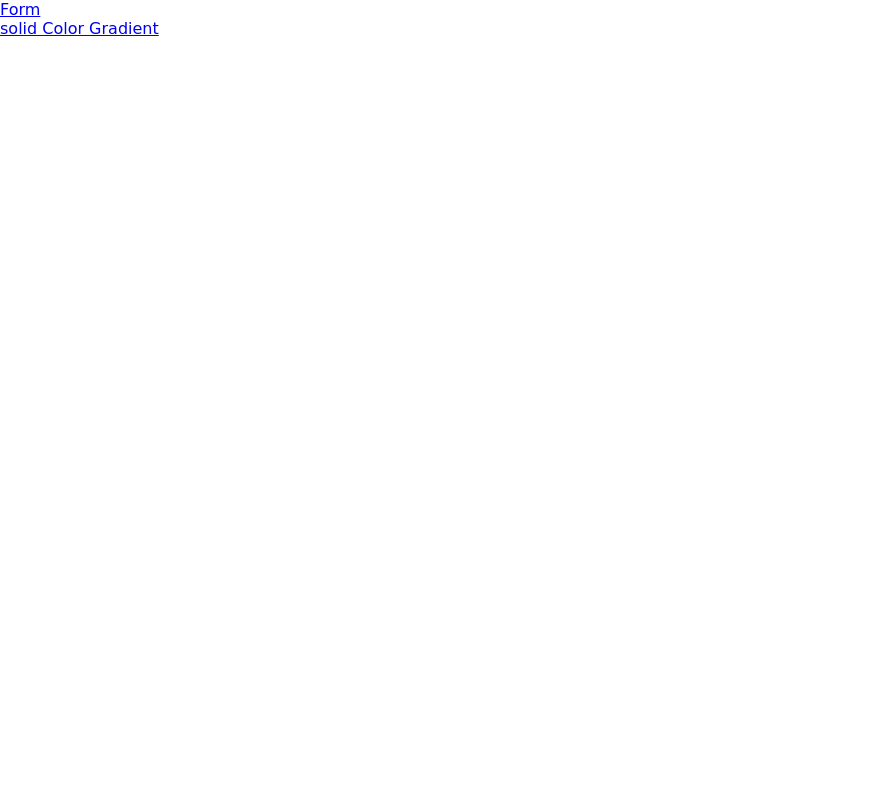
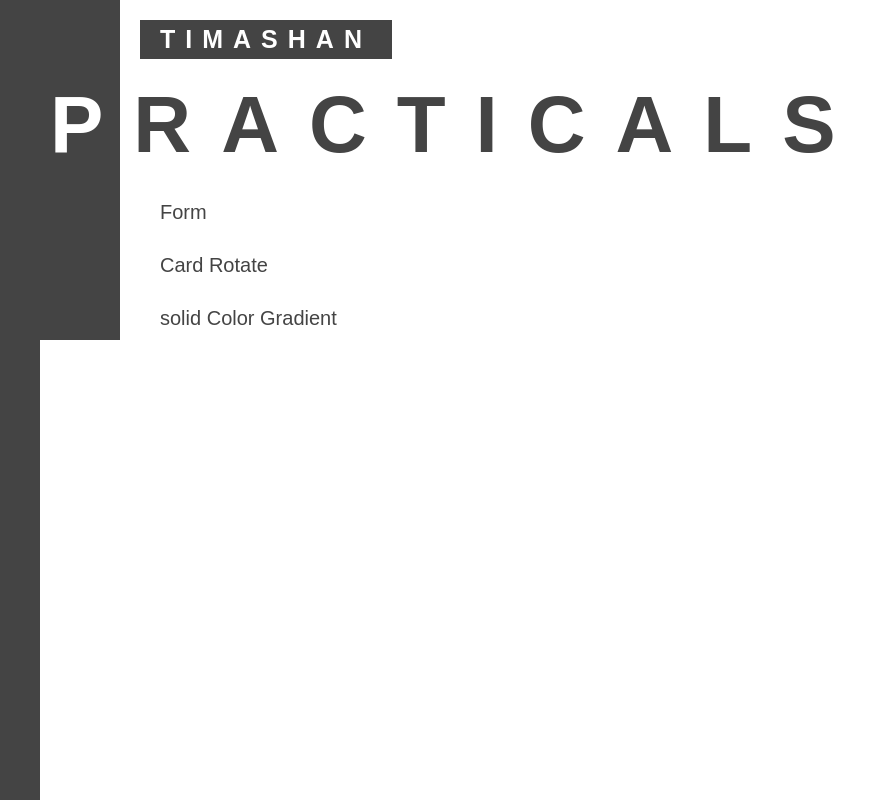
Before and after one commit to timashan/practical, a website: page index.html in a window 1280 px wide. Shown: the whole page, without its empty margins (0-896 px from the left). Drawn offline with Linux system fonts and the light colour scheme.

Commit message:
main page

```diff
--- a/index.html
+++ b/index.html
@@ -8,7 +8,29 @@
     <title>Practical</title>
   </head>
   <body>
-    <a href="htmlCss/form/">Form</a>
-    <a href="htmlCss/solidColorGradient/">solid Color Gradient</a>
+    <main>
+      <header class="header">
+        <h2 class="heading-secondary">Timashan</h2>
+        <h1 class="heading-primary">practicals</h1>
+      </header>
+
+      <div class="practical u__margin-left--small">
+        <ul class="practical__list">
+          <li class="practical__item">
+            <a class="practical__link" href="htmlCss/form/">Form</a>
+          </li>
+          <li class="practical__item">
+            <a class="practical__link" href="htmlCss/cardRotate/"
+              >Card Rotate</a
+            >
+          </li>
+          <li class="practical__item">
+            <a class="practical__link" href="htmlCss/solidColorGradient/"
+              >solid Color Gradient</a
+            >
+          </li>
+        </ul>
+      </div>
+    </main>
   </body>
 </html>
--- /dev/null
+++ b/main.scss
@@ -0,0 +1,102 @@
+*,
+*::after,
+*::before {
+  margin: 0;
+  padding: 0;
+  box-sizing: inherit;
+}
+
+html {
+  font-size: 62.5%;
+}
+
+$color-dark: #444;
+$color-white: #fff;
+
+body {
+  font-family: sans-serif;
+  box-sizing: border-box;
+
+  font-size: 2rem;
+  color: $color-dark;
+  min-height: 100vh;
+  border-left: 4rem solid $color-dark;
+}
+
+main {
+  border-left: 8rem solid $color-dark;
+}
+
+.u__margin-top--small {
+  margin-top: 2rem;
+}
+
+.u__margin-left--small {
+  margin-left: 2rem;
+}
+
+.u__margin-left--medium {
+  margin-left: 4rem;
+}
+
+.u__margin-bottom--medium {
+  margin-left: 4rem;
+}
+
+.heading-primary {
+  font-size: 8rem;
+  text-transform: uppercase;
+  letter-spacing: 3rem;
+  margin-bottom: 2rem;
+  transform: translateX(-7rem);
+
+  &::first-letter {
+    color: $color-white;
+  }
+}
+
+.heading-secondary {
+  margin: 2rem;
+  padding: 0.5rem 2rem;
+  font-size: 2.5rem;
+  text-transform: uppercase;
+  background-color: $color-dark;
+  letter-spacing: 1rem;
+  display: inline-block;
+  color: $color-white;
+}
+
+.practical {
+  &__list {
+    list-style: none;
+  }
+
+  &__item {
+    &:not(:last-child) {
+      margin-bottom: 1rem;
+    }
+  }
+
+  &__link {
+    &:link,
+    &:visited {
+      text-decoration: none;
+      padding: 1rem 2rem;
+      color: $color-dark;
+      background-image: linear-gradient(
+        120deg,
+        transparent 50%,
+        $color-dark 50%
+      );
+      background-size: 250%;
+      transition: all 0.4s;
+      display: inline-block;
+    }
+
+    &:hover {
+      color: $color-white;
+      background-position: 100%;
+      transform: translateX(-1rem);
+    }
+  }
+}
```
Also changed, not shown: htmlCss/cardRotate/index.html (added, +16 -0 lines), package.json (added, +22 -0 lines), htmlCss/cardRotate/style.css (added), style.css, 1 other file.
